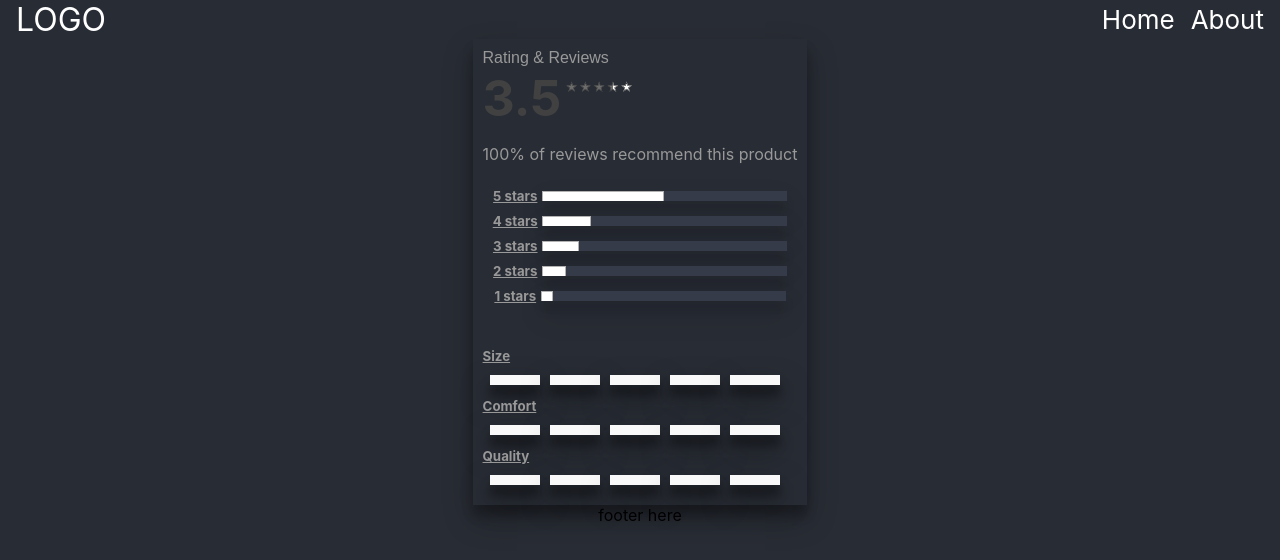
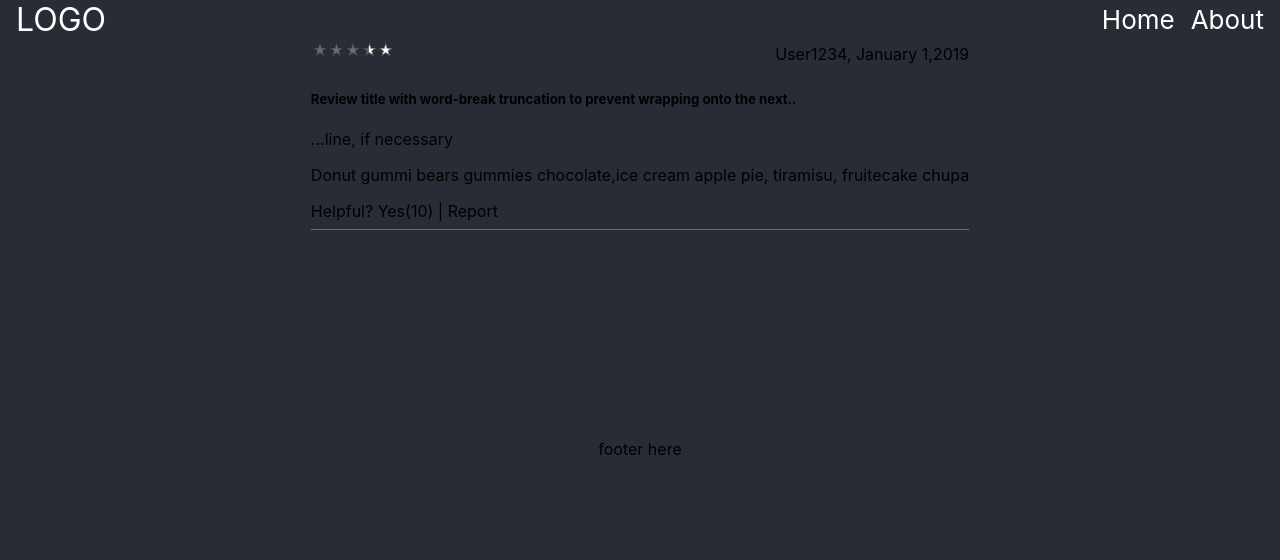
Before and after one commit to DenisTru/fdc-refactored, a React (Create React App) app: page / in a window 1280 px wide. Shown: the top 560 px of the page. Built offline with nearby package versions, Linux system fonts and the light colour scheme; the HTML template or start-up script is replaced by a standard one.

Commit message:
added review component

```diff
--- a/src/components/RatingsReviews/InformationPanel/InformationPanel.tsx
+++ b/src/components/RatingsReviews/InformationPanel/InformationPanel.tsx
@@ -1,5 +1,5 @@
 import './styles/InformationPanel.scss'
-import {StarReviews} from './StarReviews'
+import {StarReviews} from '../StarReviews'
 
 
 export const InformationPanel = () => {
@@ -55,7 +55,7 @@ const TraitsBar = ({rating}: TraitsBarProps) => {
  return (<div className="trait-rating">
  <span className="scale"></span>
  <span className="scale"></span>
- <span className="scale"></span>
+ <span className="scale black"></span>
  <span className="scale"></span>
  <span className="scale"></span>
  </div>)
--- a/src/components/RatingsReviews/InformationPanel/styles/InformationPanel.scss
+++ b/src/components/RatingsReviews/InformationPanel/styles/InformationPanel.scss
@@ -106,3 +106,6 @@ overflow: hidden;
   background: #f9f9fa;
   box-shadow: 0 14px 28px rgba(0,0,0, 0.5), 0 10px 10px rgba(0,0,0,0.35);
 }
+.black {
+  background: #d20909;
+}
--- a/src/components/RatingsReviews/InformationPanel/styles/StarReviews.scss
+++ b/src/components/RatingsReviews/InformationPanel/styles/StarReviews.scss
@@ -1,5 +1,5 @@
 :root {
-  --star-size: 12px;
+  --star-size: 15px;
   --star-color: #fff;
   --star-background: rgb(109, 109, 109);
 }
--- a/src/components/RatingsReviews/RatingReviews.tsx
+++ b/src/components/RatingsReviews/RatingReviews.tsx
@@ -1,12 +1,12 @@
 import { InformationPanel } from "./InformationPanel/InformationPanel"
-
+import { ReviewPanel } from "./ReviewPanel/ReviewPanel"
 
 export const RatingReviews = () => {
 
 
   return(
     <section>
-      <InformationPanel/>
+      <ReviewPanel />
     </section>
   )
 }
--- /dev/null
+++ b/src/components/RatingsReviews/ReviewPanel/Review.tsx
@@ -0,0 +1,25 @@
+
+import { StarReviews } from "../StarReviews"
+import './styles/Review.scss'
+
+export const Review = () => {
+  return (
+  <div className="review">
+  <span className="review-rating"><StarReviews rating={3.5}/>  <ReviewUser/> </span>
+  <h5>Review title with word-break truncation to prevent wrapping onto the next..</h5>
+  <p>...line, if necessary</p>
+  <p>Donut gummi bears gummies chocolate,ice cream apple pie, tiramisu, fruitecake chupa</p>
+  <span>Helpful? Yes(10) | Report</span>
+  <hr/>
+  </div>
+  )
+}
+
+
+const ReviewUser = () => {
+  return(
+    <span>
+      User1234, January 1,2019
+    </span>
+  )
+}
--- /dev/null
+++ b/src/components/RatingsReviews/ReviewPanel/ReviewPanel.tsx
@@ -0,0 +1,9 @@
+import { Review } from "./Review";
+
+export const ReviewPanel = () => {
+  return (
+    <div>
+      <Review/>
+    </div>
+  );
+}
--- /dev/null
+++ b/src/components/RatingsReviews/ReviewPanel/styles/Review.scss
@@ -0,0 +1,15 @@
+hr {
+	border: 0;
+	border-top: 1px solid #6b6b6c;
+}
+
+.review{
+  text-align: start;
+}
+
+.review-rating{
+  display: flex;
+  align-items:center;
+  justify-content: space-between;
+
+}
--- a/src/components/RatingsReviews/InformationPanel/StarReviews.tsx
+++ b/src/components/RatingsReviews/StarReviews.tsx
@@ -1,6 +1,6 @@
 import React from "react"
-import './styles/StarReviews.scss'
-import { StarReviewsProps } from "../../ProductOverview/types/InformationPanel.types"
+import './StarReviews.scss'
+import { StarReviewsProps } from '../ProductOverview/types/InformationPanel.types'
 
 
 export const StarReviews = (props: StarReviewsProps) => {
```
Also changed, not shown: src/components/RatingsReviews/StarReviews.scss (renamed from src/components/ProductOverview/InformationPanel/styles/StarReviews.scss).
